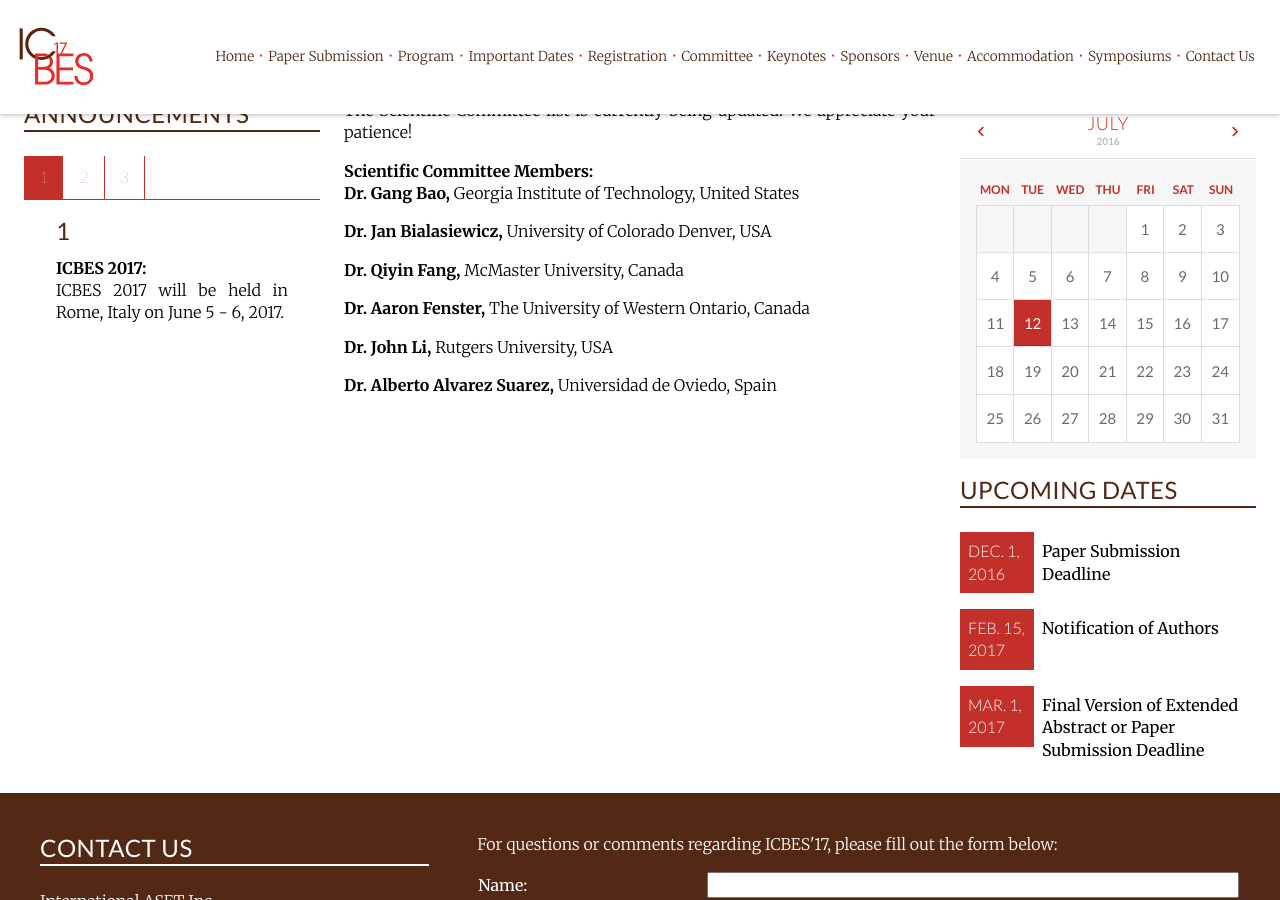
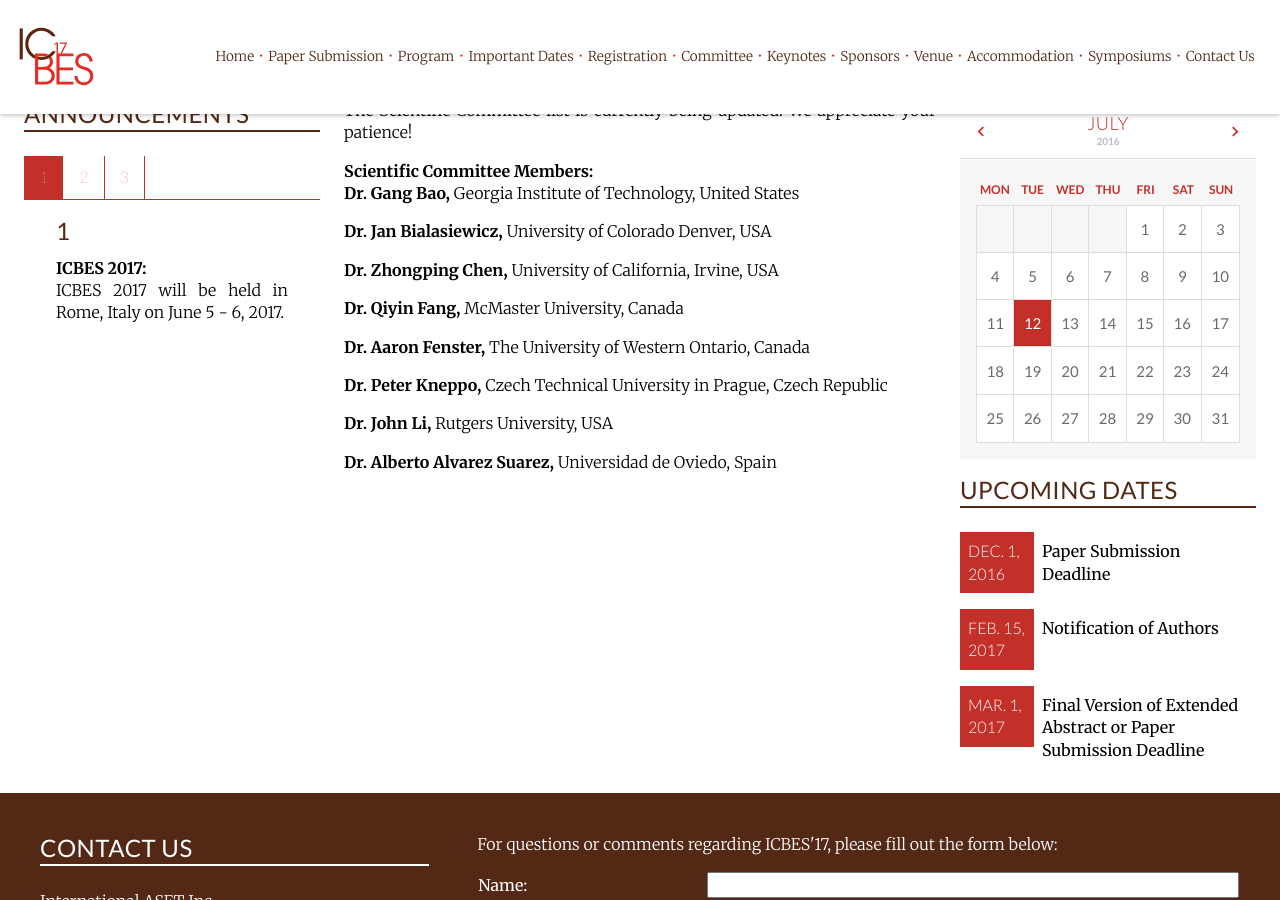
Before and after one commit to intaset/icbes, a Jekyll site: the page built from committee.html, in a window 1280 px wide and 900 px high, scrolled down 434 px. Built offline with Jekyll 4.4.1, drawn with Linux system fonts in a browser that asks for light colours; nearby versions of some CDN libraries; Markdown is read by kramdown in place of the engine named in the settings; comment, search, counter and statistics services are not loaded.

Commit message:
Updated SC

```diff
--- a/committee.html
+++ b/committee.html
@@ -13,8 +13,10 @@
 
     <p class="body"><b>Dr. Gang Bao,</b> Georgia Institute of Technology, United States</p>
     <p class="body"><b>Dr. Jan Bialasiewicz,</b> University of Colorado Denver, USA</p>
+    <p class="body"><b>Dr. Zhongping Chen,</b> University of California, Irvine, USA</p>
     <p class="body"><b>Dr. Qiyin Fang,</b> McMaster University, Canada</p>
     <p class="body"><b>Dr. Aaron Fenster,</b> The University of Western Ontario, Canada</p>
+    <p class="body"><b>Dr. Peter Kneppo,</b> Czech Technical University in Prague, Czech Republic</p>
     <p class="body"><b>Dr. John Li,</b> Rutgers University, USA</p>
     <p class="body"><b>Dr. Alberto Alvarez Suarez,</b> Universidad de Oviedo, Spain</p>
   </div>
```
Also changed, not shown: 1 other file.
